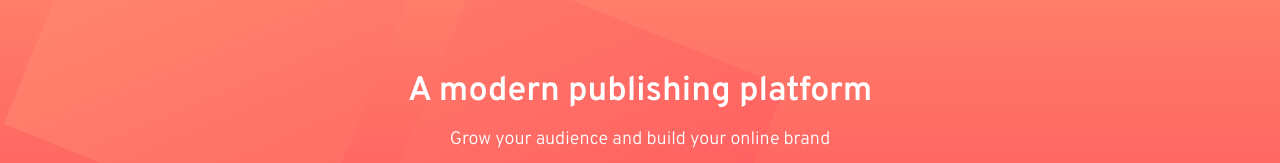
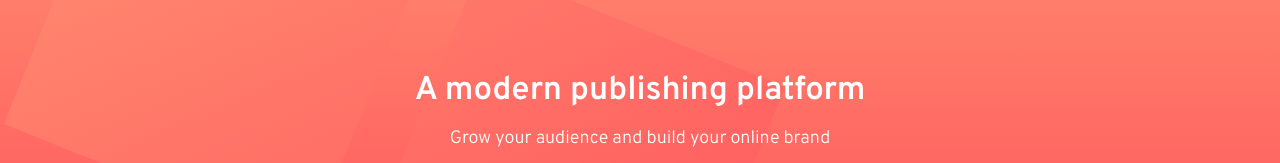
Before and after one commit to Arpan-Patel1/landing-page, a plain HTML site: page index.html in a window 1280 px wide. Shown: the part 127-290 px from the top of the page. Drawn offline with Linux system fonts and the light colour scheme.

Commit message:
change heading size

```diff
--- a/style.css
+++ b/style.css
@@ -91,9 +91,10 @@ body {
 .heading {
   width: 100%;
   font-family: overpass;
-  font-size: 34px;
+  font-size: 33px;
   font-weight: 600;
   color: white;
+  text-align: center;
 }
 
 .headingPara {
```
